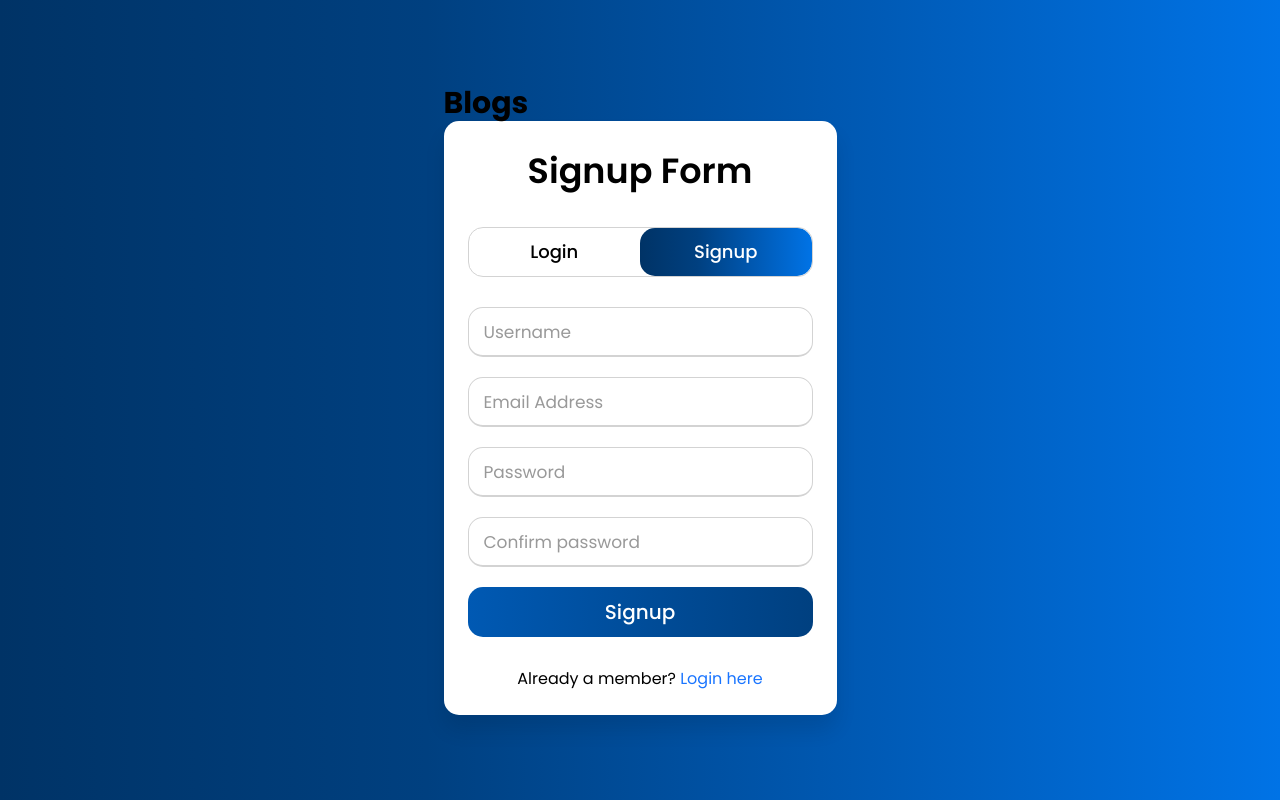
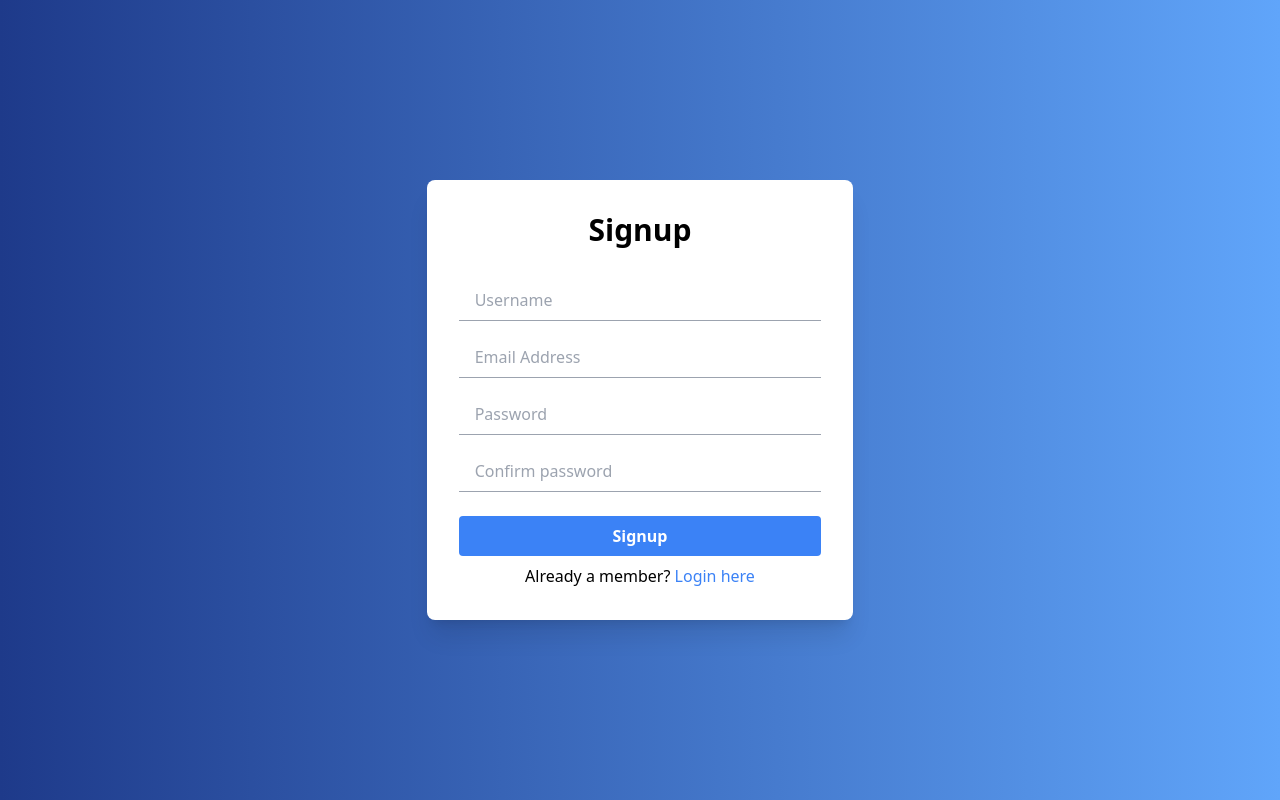
Before and after one commit to sandeepshrestha200/Blog-React, a React (Vite) app in the folder client/: page /login in a window 1280 px wide. Both pictures are taken after a click on the link "Signup now". Built offline with nearby package versions, Linux system fonts and the light colour scheme.

Commit message:
login page properly fixed and login funcationaility added

```diff
--- a/client/src/App.jsx
+++ b/client/src/App.jsx
@@ -1,10 +1,14 @@
+import { BrowserRouter, Routes, Route } from "react-router-dom";
 import Login from "./components/Login";
 
 const App = () => {
   return (
     <>
-      <h1 className="text-3xl font-bold">Blogs</h1>
-      <Login/>
+      <BrowserRouter>
+        <Routes>
+          <Route exact path="/login" element={<Login />} />
+        </Routes>
+      </BrowserRouter>
     </>
   );
 };
--- a/client/src/components/Login.jsx
+++ b/client/src/components/Login.jsx
@@ -1,87 +1,159 @@
 import { useState } from "react";
-import "./assets/css/login.css";
 
 const LoginSignup = () => {
   const [isLoginForm, setIsLoginForm] = useState(true);
-
-  const switchToLogin = () => {
-    setIsLoginForm(true);
-  };
-
-  const switchToSignup = () => {
-    setIsLoginForm(false);
-  };
+  const [credentials, setCredentials] = useState([]);
+  const backend_host = "http://localhost:5000";
 
   const toggleSignup = () => {
     setIsLoginForm(!isLoginForm);
   };
 
+  const onChange = (e) => {
+    setCredentials({ ...credentials, [e.target.name]: e.target.value });
+    // console.log(credentials);
+  };
+
+  const handleLogin = async (e) => {
+    e.preventDefault();
+
+    const response = await fetch(`${backend_host}/api/auth/users/login`, {
+      method: "POST",
+      headers: {
+        "Content-Type": "application/json",
+      },
+      body: JSON.stringify({ identifier: credentials.identifier, password: credentials.password }),
+    });
+    const json = await response.json();
+    console.log(json);
+  };
+
+  const handleSignup = (e) => {
+    e.preventDefault();
+    console.log(credentials);
+  };
+
   return (
-    <div className="wrapper">
-      <div className="title-text">
-        <div className={`title ${isLoginForm ? "login" : "signup"}`}>{isLoginForm ? "Login Form" : "Signup Form"}</div>
+    <div className="grid place-items-center h-screen bg-gradient-to-r from-blue-900 to-blue-400">
+      <div className="bg-white rounded-lg shadow-xl w-full sm:w-2/3 lg:w-1/2 xl:w-1/3 p-8">
+        <div className="flex justify-center mb-8">
+          <h1 className="text-3xl font-bold text-center w-full transition-colors duration-500 ease-in-out">{isLoginForm ? "Login" : "Signup"}</h1>
         </div>
-      <div className="form-container">
-        <div className="slide-controls">
-          <input type="radio" name="slide" id="login" checked={isLoginForm} onChange={switchToLogin} />
-          <input type="radio" name="slide" id="signup" checked={!isLoginForm} onChange={switchToSignup} />
-          <label htmlFor="login" className="slide login">
+        <div className="flex justify-center">
+          <div className="w-full transition-opacity duration-500">
+            {isLoginForm ? (
+              <div>
+                {/* Login Form */}
+                <form onSubmit={handleLogin}>
+                  <div className="mb-4">
+                    <input
+                      type="text"
+                      placeholder="Username or Email Address"
+                      onChange={onChange}
+                      name="identifier"
+                      className="w-full px-4 py-2 border-b border-gray-400 focus:outline-none focus:border-blue-500"
+                      required
+                    />
+                  </div>
+                  <div className="mb-6">
+                    <input
+                      type="password"
+                      name="password"
+                      placeholder="Password"
+                      onChange={onChange}
+                      className="w-full px-4 py-2 border-b border-gray-400 focus:outline-none focus:border-blue-500"
+                      required
+                    />
+                  </div>
+                  <div className="mb-4">
+                    <div className="flex justify-between items-center">
+                      <label htmlFor="remember" className="flex items-center">
+                        <input type="checkbox" id="remember" className="mr-2" />
+                        Remember me
+                      </label>
+                      <a href="#" className="text-blue-500 hover:underline">
+                        Forgot password?
+                      </a>
+                    </div>
+                  </div>
+                  <div className="mb-2">
+                    <button className="w-full bg-blue-500 hover:bg-blue-600 text-white font-bold py-2 px-4 rounded" type="submit">
                       Login
-          </label>
-          <label htmlFor="signup" className="slide signup">
-            Signup
-          </label>
-          <div className="slider-tab"></div>
+                    </button>
                   </div>
-        <div className="form-inner">
-          {isLoginForm ? (
-            <form action="#" className="login">
-              <div className="field">
-                <input type="text" placeholder="Username or Email Address" required />
-              </div>
-              <div className="field">
-                <input type="password" placeholder="Password" required />
-              </div>
-              <div className="pass-link">
-                <a href="#">Forgot password?</a>
-              </div>
-              <div className="field btn">
-                <div className="btn-layer"></div>
-                <input type="submit" value="Login" />
-              </div>
-              <div className="signup-link">
+                  <div className="text-center">
+                    <p>
                       Not a member?{" "}
-                <a href="#" onClick={toggleSignup}>
+                      <a href="#" onClick={toggleSignup} className="text-blue-500 hover:underline">
                         Signup now
                       </a>
+                    </p>
                   </div>
                 </form>
+                {/* End of Login Form */}
+              </div>
             ) : (
-            <form action="#" className="signup">
-              <div className="field">
-                <input type="text" placeholder="Username" required />
+              <div>
+                {/* Signup Form */}
+                <form onSubmit={handleSignup}>
+                  <div className="mb-4">
+                    <input
+                      type="text"
+                      placeholder="Username"
+                      className="w-full px-4 py-2 border-b border-gray-400 focus:outline-none focus:border-blue-500"
+                      onChange={onChange}
+                      name="username"
+                      required
+                    />
                   </div>
-              <div className="field">
-                <input type="text" placeholder="Email Address" required />
+                  <div className="mb-4">
+                    <input
+                      type="text"
+                      placeholder="Email Address"
+                      className="w-full px-4 py-2 border-b border-gray-400 focus:outline-none focus:border-blue-500"
+                      onChange={onChange}
+                      name="email"
+                      required
+                    />
                   </div>
-              <div className="field">
-                <input type="password" placeholder="Password" required />
+                  <div className="mb-4">
+                    <input
+                      type="password"
+                      placeholder="Password"
+                      className="w-full px-4 py-2 border-b border-gray-400 focus:outline-none focus:border-blue-500"
+                      onChange={onChange}
+                      name="password"
+                      required
+                    />
                   </div>
-              <div className="field">
-                <input type="password" placeholder="Confirm password" required />
+                  <div className="mb-6">
+                    <input
+                      type="password"
+                      placeholder="Confirm password"
+                      className="w-full px-4 py-2 border-b border-gray-400 focus:outline-none focus:border-blue-500"
+                      onChange={onChange}
+                      name="cpassword"
+                      required
+                    />
                   </div>
-              <div className="field btn">
-                <div className="btn-layer"></div>
-                <input type="submit" value="Signup" />
+                  <div className="mb-2">
+                    <button className="w-full bg-blue-500 hover:bg-blue-600 text-white font-bold py-2 px-4 rounded" type="submit">
+                      Signup
+                    </button>
                   </div>
-              <div className="signup-link">
+                  <div className="text-center">
+                    <p>
                       Already a member?{" "}
-                <a href="#" onClick={toggleSignup}>
+                      <a href="#" onClick={toggleSignup} className="text-blue-500 hover:underline">
                         Login here
                       </a>
+                    </p>
                   </div>
                 </form>
+                {/* End of Signup Form */}
+              </div>
             )}
+          </div>
         </div>
       </div>
     </div>
```
Lines whose indentation alone changed are shown as unchanged.
